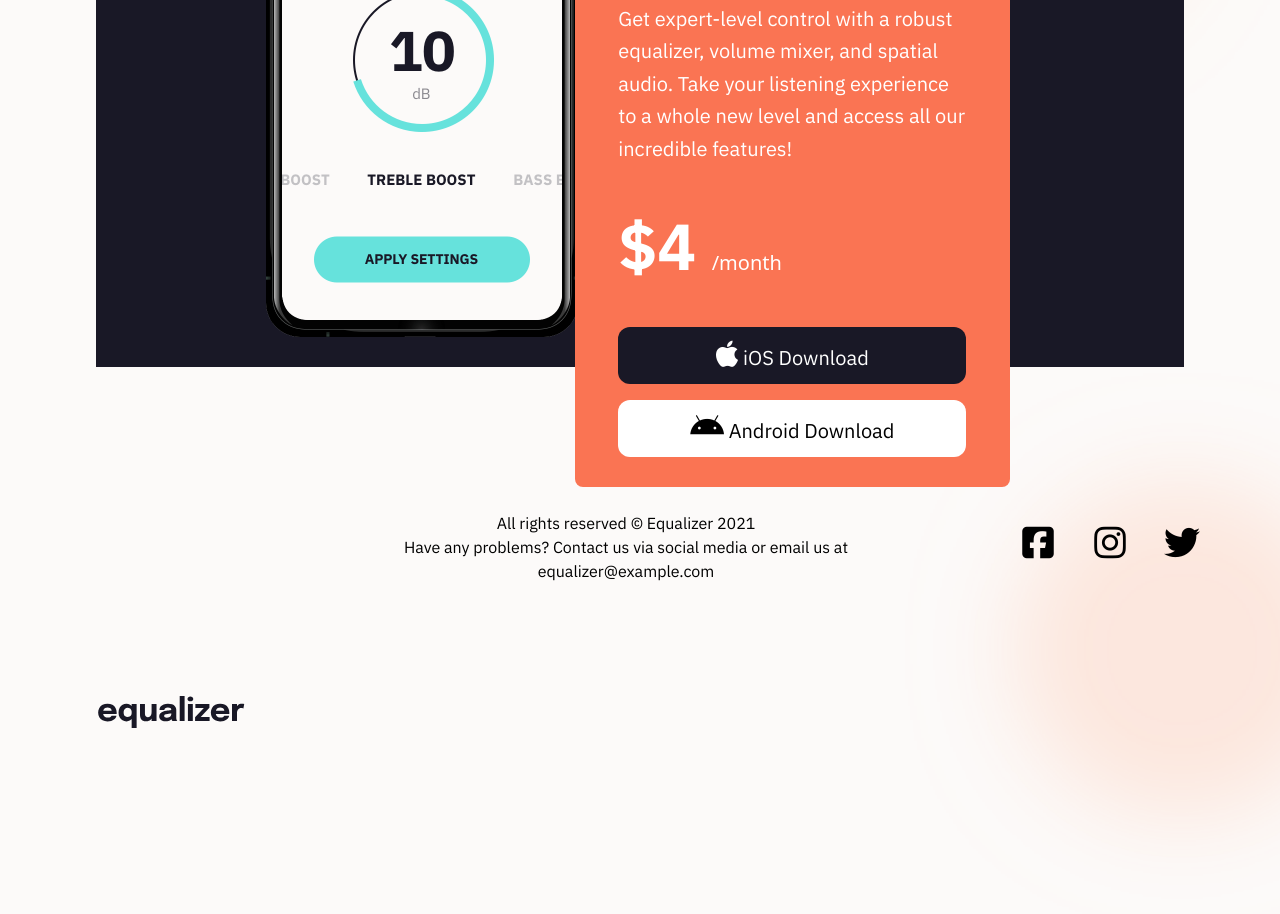
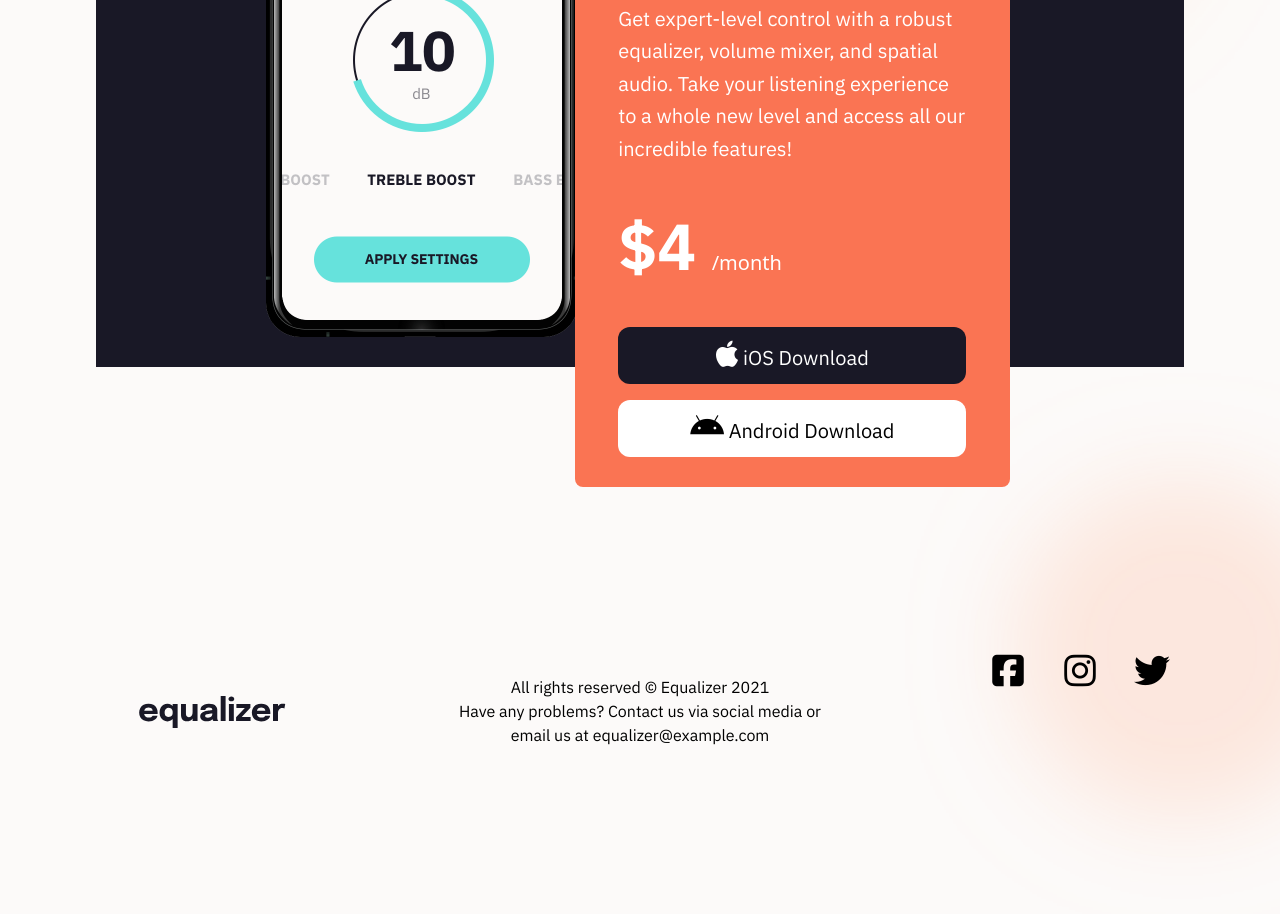
Before and after one commit to ebenkanin/equalizer-landing-page, a website: page index.html in a window 1280 px wide. Shown: the part 864-1778 px from the top of the page. Drawn offline with Linux system fonts and the light colour scheme.

Commit message:
more fixes on large screen for footer

```diff
--- a/index.html
+++ b/index.html
@@ -77,19 +77,19 @@
         </div>
 
     </main>
-    <footer class="w-full lg:max-w-[85%] 2xl:max-w-[70%] h-auto md:h-[400px] -mt-26 md:mt-0 mb-10 ">
-        <div class="footer-links w-full h-full grid grid-rows-3 md:grid-cols-[458px_100px] md:grid-rows-2 xl:grid-cols-[150px_600px_1fr] xl:grid-rows-1 md:gap-4  gap-4 xl:gap-20 place-items-center ">
+    <footer class="w-full lg:max-w-[85%] 2xl:max-w-[70%] h-auto md:h-[400px] -mt-24 md:mt-0 mb-10 ">
+        <div class="footer-links w-full h-full grid grid-rows-3 md:grid-cols-[458px_100px] md:grid-rows-2 xl:grid-cols-[1fr_2fr_1fr] xl:grid-rows-1 md:gap-4  gap-4 xl:gap-20 place-items-center ">
 
-            <div class="footer-logo md:row-span-2">
+            <div class="footer-logo md:row-span-2 w-full h-full flex justify-center items-center">
                 <img src="./images/logo.svg" alt="logo" class="">
             </div>
 
 
-            <div class="copyright md:row-span-2 w-full h-full xl:flex xl:justify-center ">
-                <p class="text-black text-center font-IBM-Plex-sans text-xs md:text-sm xl:text-base">All rights reserved © Equalizer 2021 <br>Have any problems? Contact us via social media or email us at <a href="mailto:equalizer@example.com" class="hover:text-pink-500">equalizer@example.com</a></p>
+            <div class="copyright md:row-span-2 w-full h-full xl:flex xl:justify-center xl:items-center  ">
+                <p class="text-black text-center xl:text-center font-IBM-Plex-sans text-xs md:text-sm xl:text-base max-w-[80%]">All rights reserved © Equalizer 2021 <br>Have any problems? Contact us via social media or email us at <a href="mailto:equalizer@example.com" class="hover:text-pink-500">equalizer@example.com</a></p>
             </div>
 
-            <div class="socials w-full h-full flex flex-row justify-center xl:justify-end items-center  xl:items-start gap-2  ">
+            <div class="socials w-full h-full flex flex-row justify-center xl:justify-end items-center  xl:items-center gap-2  ">
                 <div class="facebook-container w-10 h-10 md:w-16 md:h-16  flex justify-center items-center ">
                     <i class="fa-brands fa-square-facebook text-xl md:text-[36px]"></i>
 
```
Also changed, not shown: dist/output.css.
